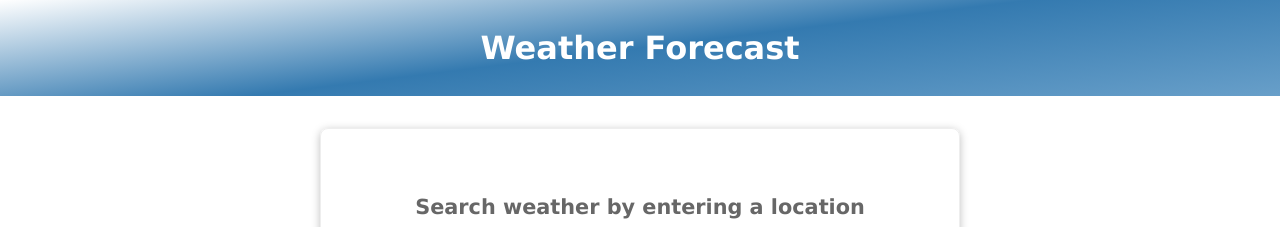
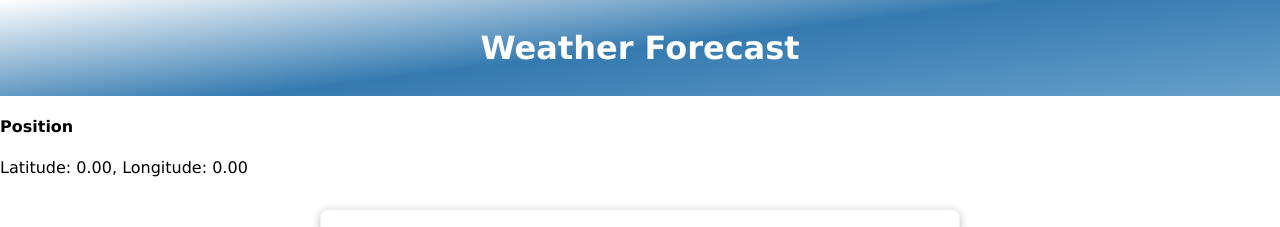
Before and after one commit to torressam333/vue-weather-app, a Vue app: page / in a window 1280 px wide. Shown: the top 227 px of the page. Built offline with nearby package versions, Linux system fonts and the light colour scheme; no server answers.

Commit message:
Creatue util for gathering users coordinates

```diff
--- a/src/components/MainView.vue
+++ b/src/components/MainView.vue
@@ -1,13 +1,15 @@
 <template>
   <div class="container">
+    <user-location></user-location>
     <weather-input></weather-input>
   </div>
 </template>
 <script>
 import WeatherInput from "./WeatherInput";
+import UserLocation from "./UserLocation";
 export default {
   name: 'MainView',
-  components: {WeatherInput}
+  components: {UserLocation, WeatherInput}
 }
 </script>
 
--- /dev/null
+++ b/src/components/UserLocation.vue
@@ -0,0 +1,28 @@
+<template>
+  <div>
+    <div>
+      <h4>Position</h4>
+      Latitude: {{ currentPosition.lat.toFixed(2) }}, Longitude:
+      {{ currentPosition.lng.toFixed(2) }}
+    </div>
+  </div>
+</template>
+
+<script>
+import { computed } from "vue";
+import { userGeolocation } from "../utilities/userGeolocation";
+
+export default {
+  name: 'UserLocation',
+  setup () {
+    const { coords } = userGeolocation();
+    const currentPosition = computed(() => ({
+      //Follow naming conventions from Google Maps API
+      lat: coords.value.latitude,
+      lng: coords.value.longitude
+    }))
+
+    return { currentPosition }
+  }
+}
+</script>
--- /dev/null
+++ b/src/utilities/userGeolocation.js
@@ -0,0 +1,24 @@
+import { onUnmounted, onMounted, ref } from "vue";
+
+export function userGeolocation () {
+    const coords = ref({latitude: 0, longitude: 0});
+    //Geolocation api (check it's supported before accessing)
+    const isSupported = 'navigator' in window && 'geolocation' in navigator;
+
+    let watcher = null;
+
+    //Watch when a users position changes
+    onMounted(() => {
+        if (isSupported) {
+            watcher = navigator.geolocation.watchPosition(
+                position => (coords.value = position.coords)
+            );
+        }
+    });
+
+    onUnmounted(() => {
+        if(watcher) navigator.geolocation.clearWatch(watcher);
+    });
+
+    return { coords, isSupported}
+}
```
